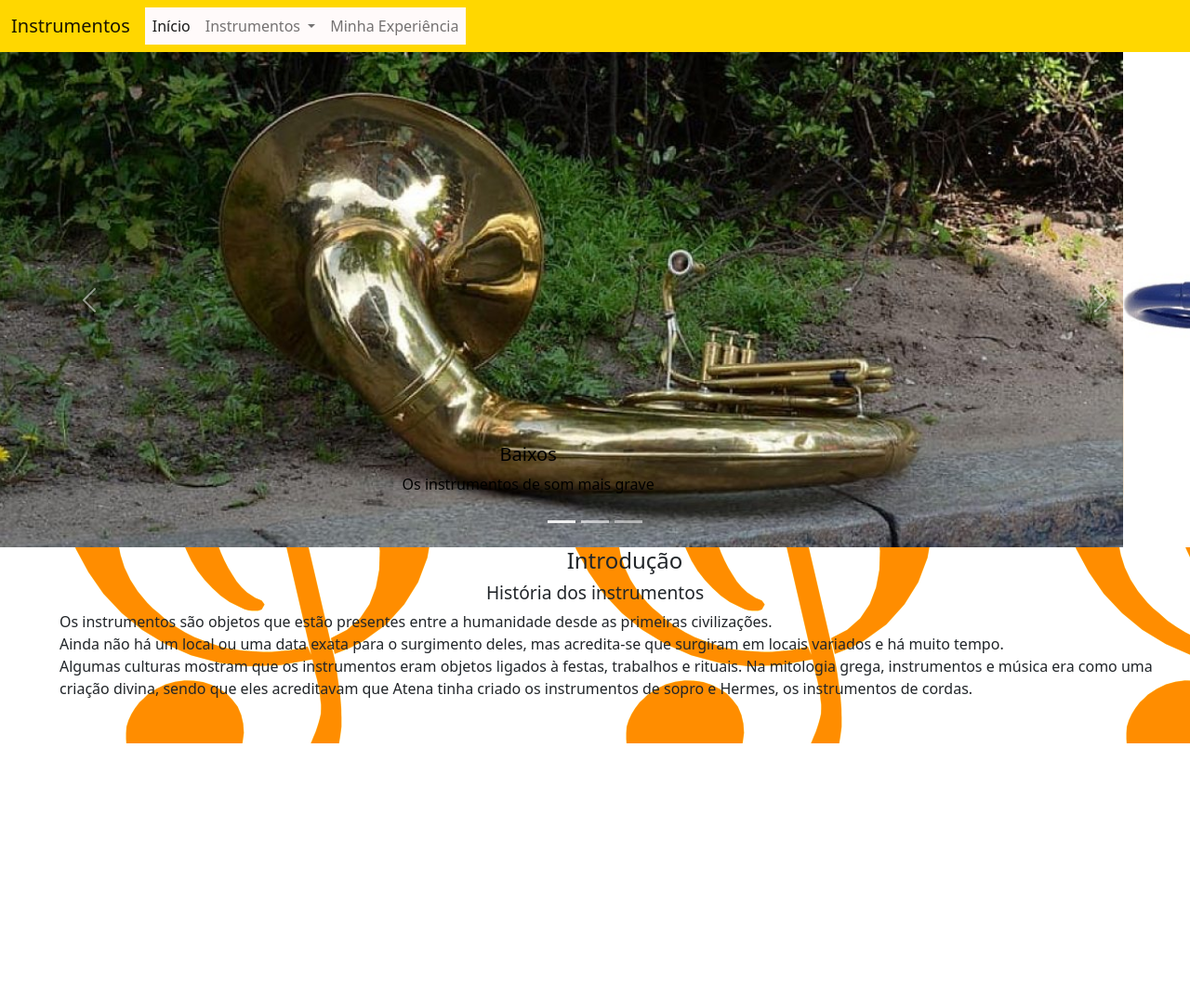
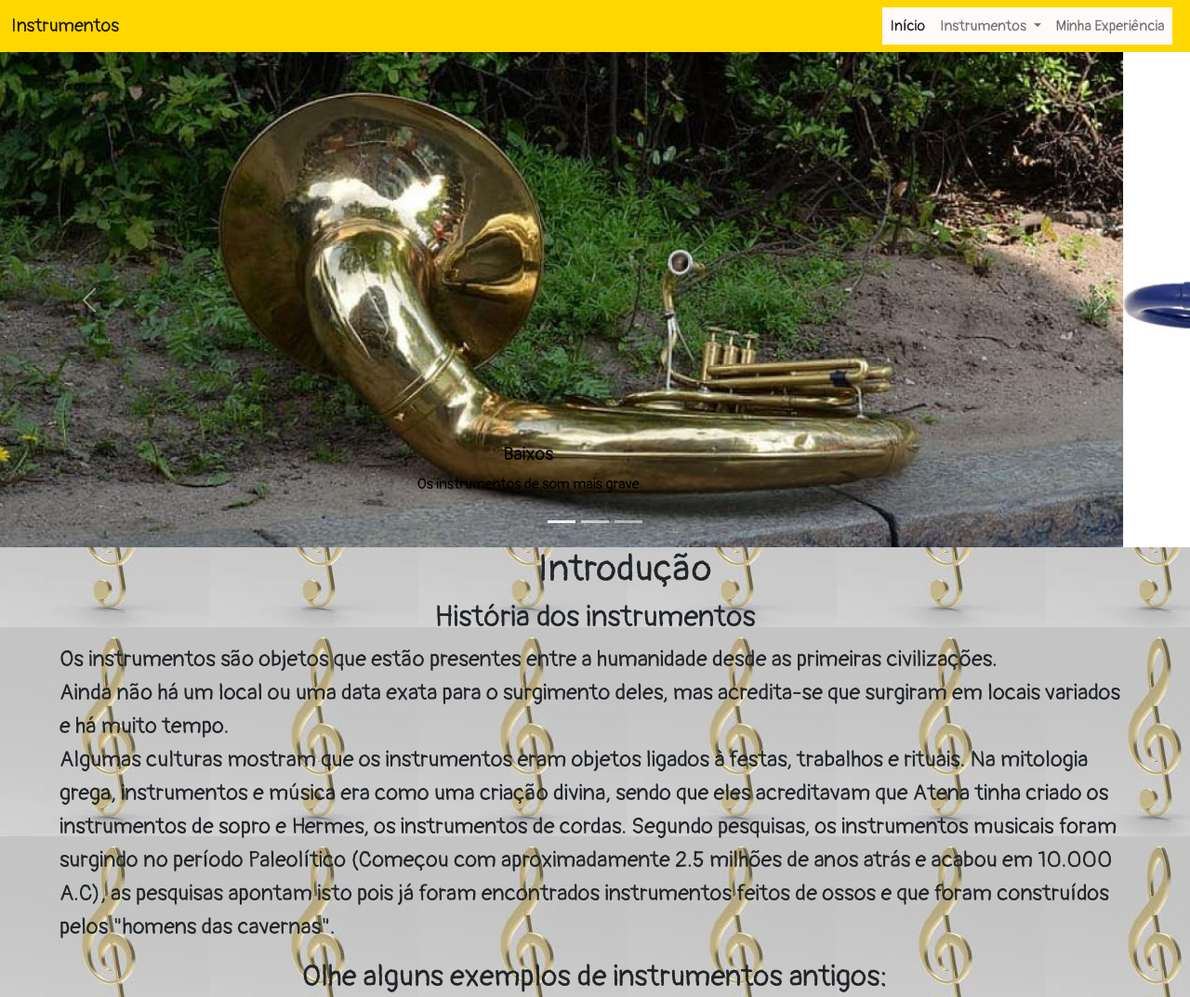
Before and after one commit to Carlos-Eduardo-Rabelo/IW-4bi, a plain HTML site: page index.html in a window 1280 px wide. Shown: the top 1073 px of the page at 93% size. Before the commit the page ends 800 px from the top, so only its background shows below. Drawn offline with nearby package versions, Linux system fonts and the light colour scheme.

Commit message:
Add files via upload

```diff
--- a/css/style.css
+++ b/css/style.css
@@ -1,15 +1,22 @@
 body{
-    background-image: url(../img/fundo/msc.png);
+    background-image: url(../img/background/fundo.png);
+    font-family: 'Pangolin', cursive;
 }
-.titulo{
-    font-size: 1.5em;
+.h1{
+    font-size: 2.5em;
     padding-left: 5%;
     text-align: center;
 }
-.subtitulo{
-    font-size: 1.2em;
+.h2{
+    font-size: 2em;
     text-align: center;
 }
+.conteudo-paragrafo{
+    font-size: 1.5em;
+    margin-left: 5%;
+    margin-right: 5%;
+}
+
 .cor_fundo{
     background-color: gold;
 }
@@ -20,6 +27,11 @@ body{
 .pcarrosel{
     color: black;
 }
-.conteudo-paragrafo{
-    margin-left: 5%;
+
+@media screen and (min-width: 992px) {
+    .testes{
+        display: inline;
+        position: absolute;
+        right: 1.5%;
+    }
 }
--- a/index.html
+++ b/index.html
@@ -12,7 +12,7 @@
     <link rel="stylesheet" href="css/bootstrap-utilities.css">
     <link rel="stylesheet" href="css/bootstrap.css">
     <link rel="stylesheet" href="css/style.css">
-
+		<link href="https://fonts.googleapis.com/css2?family=Pangolin&display=swap" rel="stylesheet">
     <title>Paixão por Música</title>
   </head>
   <body>
@@ -22,7 +22,7 @@
           <button class="navbar-toggler" type="button" data-bs-toggle="collapse" data-bs-target="#navbarSupportedContent" aria-controls="navbarSupportedContent" aria-expanded="false" aria-label="Toggle navigation">
             <span class="navbar-toggler-icon"></span>
           </button>
-          <div class="collapse navbar-collapse" id="navbarSupportedContent">
+          <div class="collapse navbar-collapse testes" id="navbarSupportedContent">
             <ul class="navbar-nav me-auto mb-2 mb-lg-0">
               <li class="nav-item">
                 <a class="nav-link active color" aria-current="page" href="#">Início</a>
@@ -84,17 +84,21 @@
         </button>
       </div>
     <div class="conteudo">
-        <h1 class="titulo">Introdução</h1>
-        <h2 class="subtitulo">História dos instrumentos</h1>
+        <h1 class="h1">Introdução</h1>
+        <h2 class="h2">História dos instrumentos</h1>
         <div class="conteudo-paragrafo">
-            <p>
-                Os instrumentos são objetos que estão presentes entre a humanidade desde as primeiras civilizações.<br>
-                Ainda não há um local ou uma data exata para o surgimento deles, mas acredita-se que surgiram em locais variados e há muito tempo.<br>
-                Algumas culturas mostram que os instrumentos eram objetos ligados à festas, trabalhos e rituais. Na mitologia grega, instrumentos e música era como uma criação divina, sendo que eles acreditavam que Atena tinha criado os instrumentos de sopro e Hermes, os instrumentos de cordas.
+          <p>
+            Os instrumentos são objetos que estão presentes entre a humanidade desde as primeiras civilizações.<br>
+            Ainda não há um local ou uma data exata para o surgimento deles, mas acredita-se que surgiram em locais variados e há muito tempo.<br>
+            Algumas culturas mostram que os instrumentos eram objetos ligados à festas, trabalhos e rituais. Na mitologia grega, instrumentos e música era como uma criação divina, sendo que eles acreditavam que Atena tinha criado os instrumentos de sopro e Hermes, os instrumentos de cordas.
+            Segundo pesquisas, os instrumentos musicais foram surgindo no período Paleolítico (Começou com aproximadamente 2.5 milhões de anos atrás e acabou em 10.000 A.C), as pesquisas apontam isto pois já foram encontrados instrumentos feitos de ossos e que foram construídos pelos "homens das cavernas".<br>
+          </p>
+        </div>
+        <h2 class="h2">
+            Olhe alguns exemplos de instrumentos antigos:
+        </h2>
+        <img src="img/conteudoimg/flauta.JPG" alt="">
 
-
-            </p>
-        </div>
     </div>
 
     <!-- Optional JavaScript; choose one of the two! -->
```
Also changed, not shown: img/background/fundo.png (added), img/conteudoimg/flauta.JPG (added).
